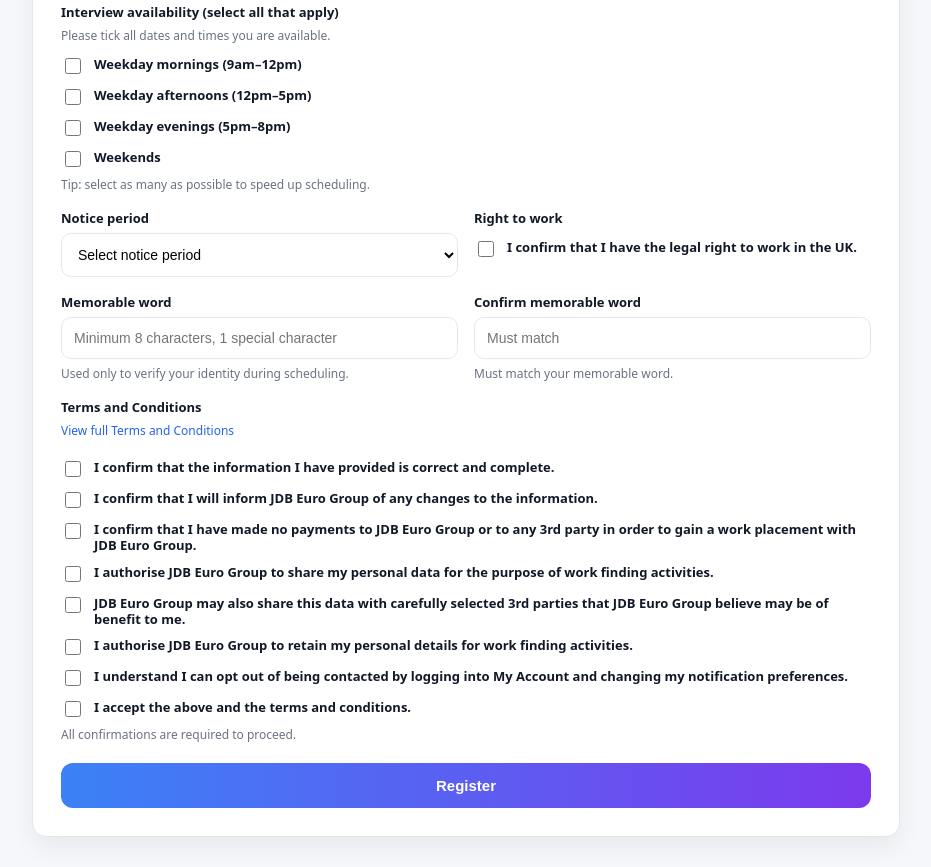
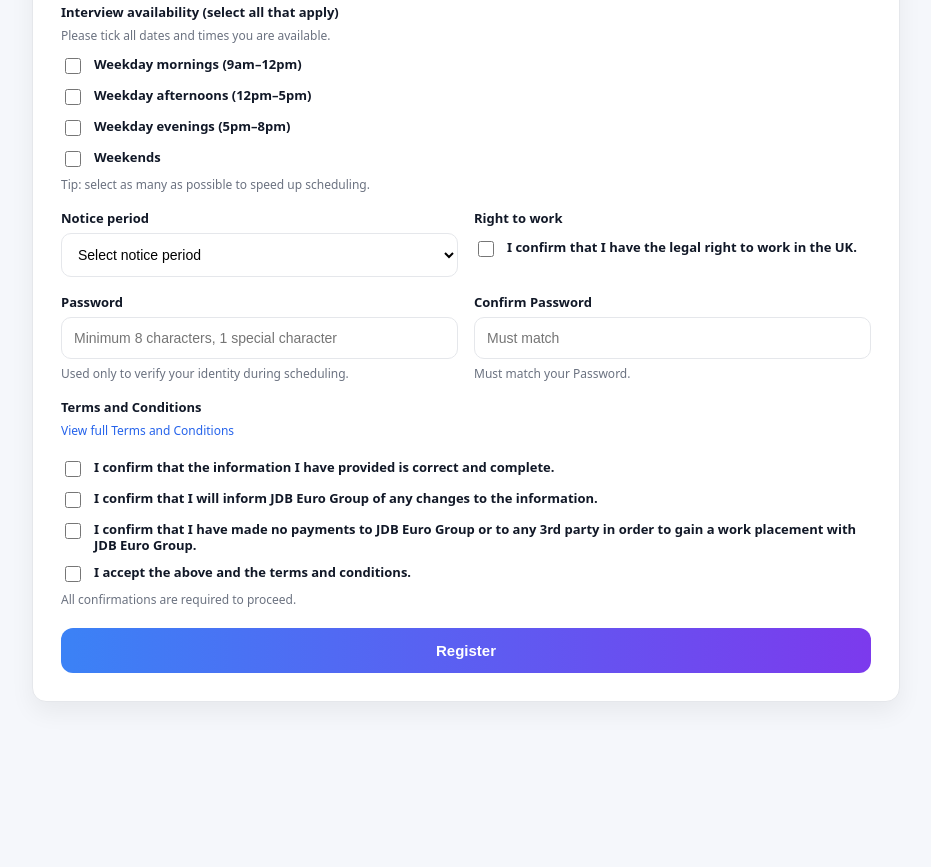
Before and after one commit to jasonarthur331-ui/interview-scheduler, a plain HTML site: page index.html in a window 1280 px wide. Shown: the part 407-1274 px from the top of the page, without its empty margins (174-1105 px from the left). After the commit the page ends 1139 px from the top, so only its background shows below. Drawn offline with Linux system fonts and the light colour scheme.

Commit message:
Update index.html

```diff
--- a/index.html
+++ b/index.html
@@ -308,7 +308,7 @@
           </div>
 
           <div class="field">
-            <label>Memorable word</label>
+            <label>Password</label>
             <input
               type="password"
               id="mw"
@@ -333,7 +333,7 @@
           </div>
 
           <div class="field">
-            <label>Confirm memorable word</label>
+            <label>Confirm Password</label>
             <input
               type="password"
               id="cmw"
@@ -341,7 +341,8 @@
               autocomplete="new-password"
               required
             />
-            <div class="help">Must match your memorable word.</div>
+            <div class="help">Must match your
+              Password.</div>
           </div>
 
           <!-- Terms + confirmations -->
@@ -367,25 +368,6 @@
                 <span>I confirm that I have made no payments to JDB Euro Group or to any 3rd party in order to gain a work placement with JDB Euro Group.</span>
               </label>
 
-              <label class="check-row">
-                <input type="checkbox" name="tc_data_share" required>
-                <span>I authorise JDB Euro Group to share my personal data for the purpose of work finding activities.</span>
-              </label>
-
-              <label class="check-row">
-                <input type="checkbox" name="tc_third_parties" required>
-                <span>JDB Euro Group may also share this data with carefully selected 3rd parties that JDB Euro Group believe may be of benefit to me.</span>
-              </label>
-
-              <label class="check-row">
-                <input type="checkbox" name="tc_data_retention" required>
-                <span>I authorise JDB Euro Group to retain my personal details for work finding activities.</span>
-              </label>
-
-              <label class="check-row">
-                <input type="checkbox" name="tc_opt_out" required>
-                <span>I understand I can opt out of being contacted by logging into My Account and changing my notification preferences.</span>
-              </label>
 
               <label class="check-row" style="font-weight:800;">
                 <input type="checkbox" name="tc_accept_all" required>
@@ -443,7 +425,7 @@
     form.addEventListener('submit', function(e) {
       if (mw.value !== cmw.value) {
         e.preventDefault();
-        alert('Memorable words do not match');
+        alert('Passwords do not match');
         return;
       }
 
@@ -459,7 +441,7 @@
         e.preventDefault();
         checklist.style.display = 'block';
         checkPw();
-        alert('Your memorable word must meet all requirements shown.');
+        alert('Your Password must meet all requirements shown.');
       }
     });
   </script>
```
